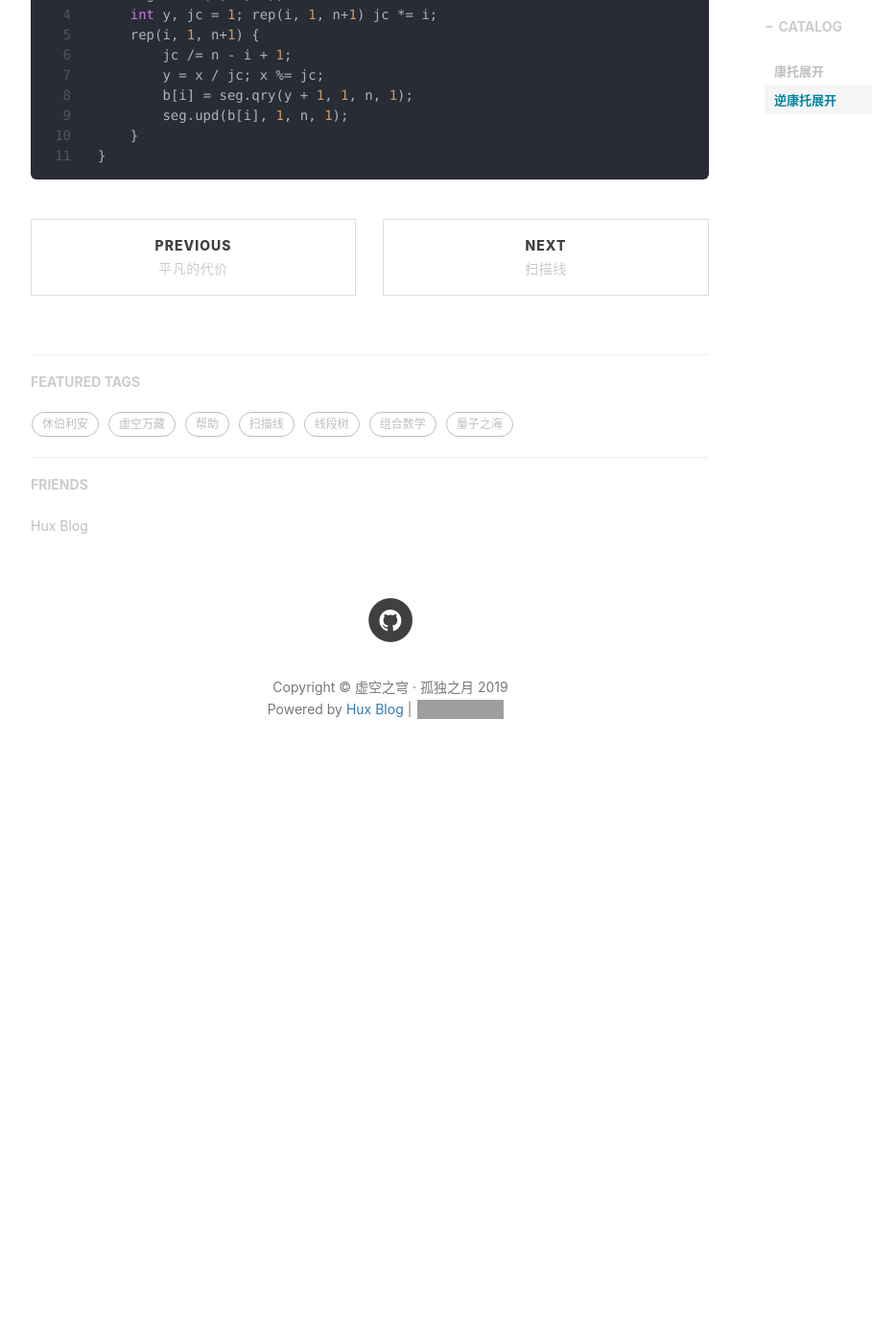
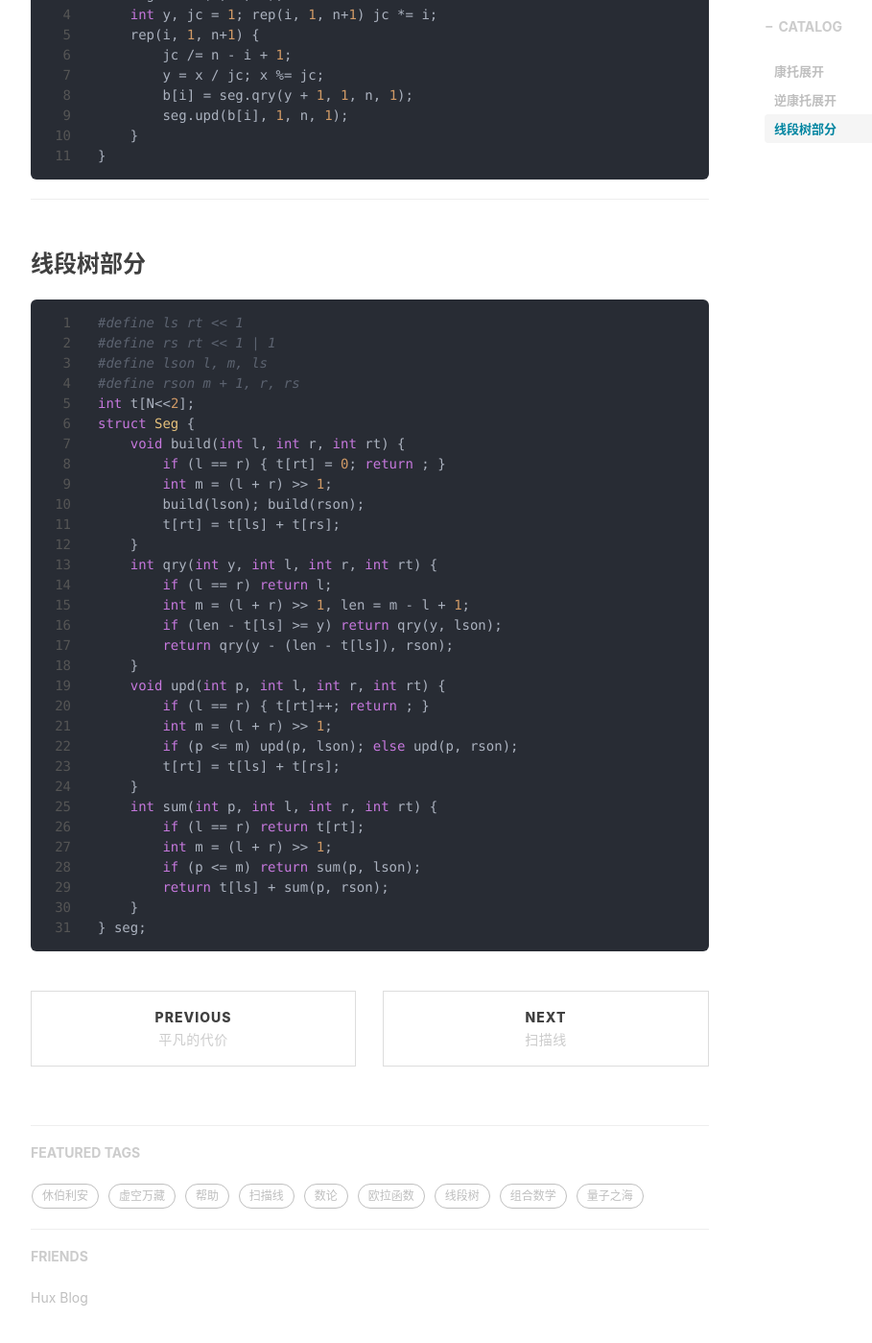
Before and after one commit to hongzhiyin/hongzhiyin.github.io, a Jekyll site: the page built from _posts/Void_Treasure/2019-09-28-cantor-expansion.md, in a window 1280 px wide and 1400 px high, scrolled down 1603 px. Shown: the whole window at 96% size, without its empty margins (233-1142 px from the left). Built offline with Jekyll 4.4.1, drawn with Linux system fonts in a browser that asks for light colours; nearby versions of some CDN libraries; formulas are drawn with MathJax 3; comment, search, counter and statistics services are not loaded; before the commit the page ends 2446 px from its top, so only the background shows below that; some of the changed text lies outside the part shown; grey boxes are pictures that could not be loaded.

Commit message:
publish posts

````diff
--- a/_posts/Void_Treasure/2019-09-28-cantor-expansion.md
+++ b/_posts/Void_Treasure/2019-09-28-cantor-expansion.md
@@ -75,3 +75,45 @@ void Reverse_Cantor_Expansion(int x, int n, int b[]) {
     }
 }
 ```
+
+
+
+---
+
+
+
+### 线段树部分
+
+```c++
+#define ls rt << 1
+#define rs rt << 1 | 1
+#define lson l, m, ls
+#define rson m + 1, r, rs
+int t[N<<2];
+struct Seg {
+    void build(int l, int r, int rt) {
+        if (l == r) { t[rt] = 0; return ; }
+        int m = (l + r) >> 1;
+        build(lson); build(rson);
+        t[rt] = t[ls] + t[rs];
+    }
+    int qry(int y, int l, int r, int rt) {
+        if (l == r) return l;
+        int m = (l + r) >> 1, len = m - l + 1;
+        if (len - t[ls] >= y) return qry(y, lson);
+        return qry(y - (len - t[ls]), rson);
+    }
+    void upd(int p, int l, int r, int rt) {
+        if (l == r) { t[rt]++; return ; }
+        int m = (l + r) >> 1;
+        if (p <= m) upd(p, lson); else upd(p, rson);
+        t[rt] = t[ls] + t[rs];
+    }
+    int sum(int p, int l, int r, int rt) {
+        if (l == r) return t[rt];
+        int m = (l + r) >> 1;
+        if (p <= m) return sum(p, lson);
+        return t[ls] + sum(p, rson);
+    }
+} seg;
+```
````
Also changed, not shown: other parts of _posts/Void_Treasure/2019-09-28-cantor-expansion.md (+2 -2 lines), _posts/Void_Treasure/2019-09-30-euler-theorem.md (added, +61 -0 lines).
